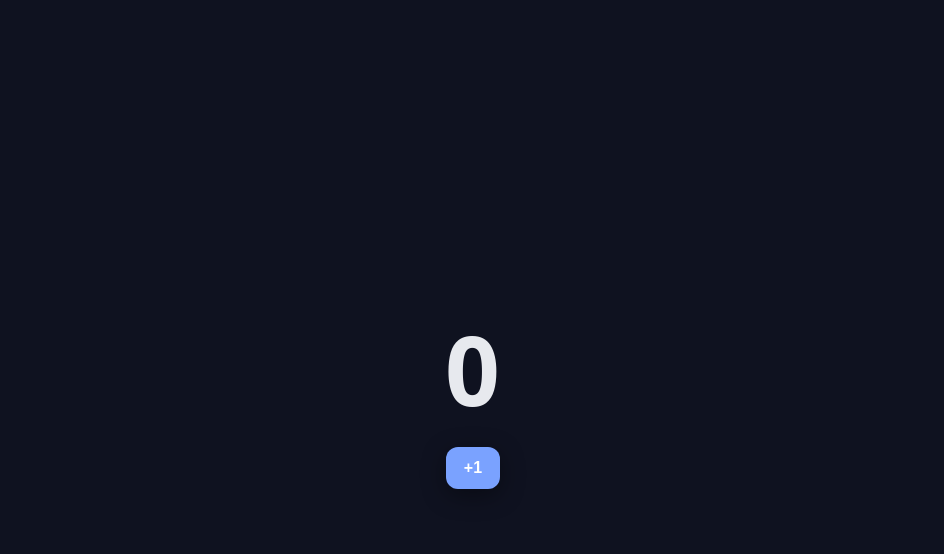
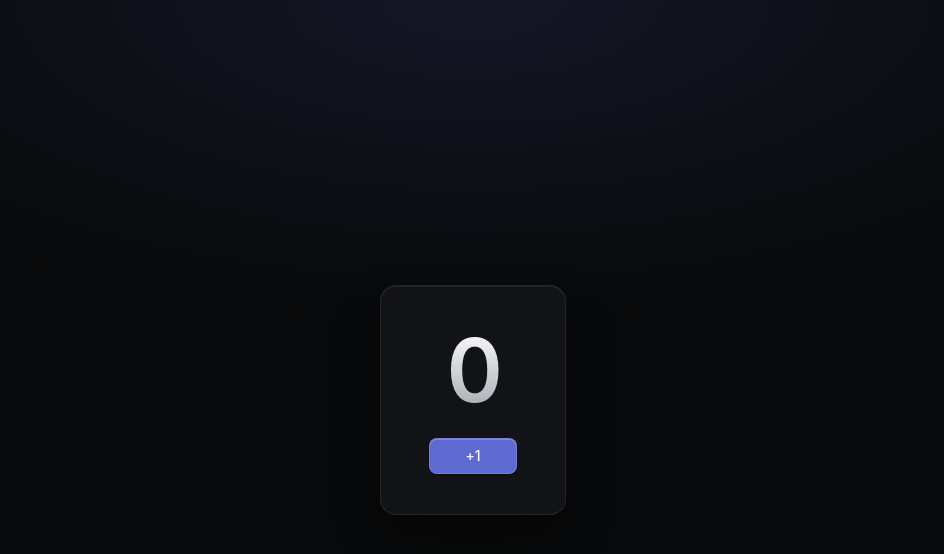
Before and after one commit to outslept/domlet, a website with bundled scripts: page public/index.html in a window 1280 px wide. Shown: the whole page, without its empty margins (167-1111 px from the left). Built offline with nearby package versions, Linux system fonts and the light colour scheme.

Commit message:
chore: improve css styling

```diff
--- a/public/index.html
+++ b/public/index.html
@@ -6,55 +6,130 @@
     <title>domlet counter</title>
     <style>
       :root {
-        --bg: #0f1220;
-        --fg: #e7e9ee;
-        --accent: #7aa2ff;
+        --bg: #08090a;
+        --surface: #121316;
+        --border: rgba(255, 255, 255, 0.08);
+        --fg: #f7f8f8;
+        --fg-muted: #8a8f98;
+        --btn-bg: #5e6ad2;
+        --btn-bg-hover: #6873dc;
+        --ease-out: cubic-bezier(0.23, 1, 0.32, 1);
       }
+
+      *,
+      *::before,
+      *::after {
+        box-sizing: border-box;
+      }
+
       html,
       body {
         height: 100%;
       }
+
       body {
         margin: 0;
         display: grid;
         place-items: center;
         min-height: 100svh;
-        background: var(--bg);
+        background-color: var(--bg);
+        background-image: radial-gradient(
+          ellipse 60% 40% at 50% 0%,
+          rgba(94, 106, 210, 0.14),
+          transparent
+        );
         color: var(--fg);
         font:
-          16px/1.2 ui-sans-serif,
+          14px/1.4 "Inter",
+          ui-sans-serif,
           system-ui,
           -apple-system,
-          Segoe UI,
+          BlinkMacSystemFont,
+          "Segoe UI",
           Roboto,
-          Inter,
           sans-serif;
+        -webkit-font-smoothing: antialiased;
+        -moz-osx-font-smoothing: grayscale;
       }
+
       .wrap {
         display: grid;
         place-items: center;
-        gap: 20px;
+        gap: 24px;
+        padding: 40px 48px;
+        border-radius: 16px;
+        background: var(--surface);
+        border: 1px solid var(--border);
+        box-shadow:
+          inset 0 1px 0 rgba(255, 255, 255, 0.06),
+          0 20px 48px -12px rgba(0, 0, 0, 0.6);
         text-align: center;
+        user-select: none;
       }
+
       .value {
-        font-size: clamp(48px, 12vw, 96px);
-        font-weight: 900;
-        letter-spacing: 1px;
+        font-size: clamp(56px, 10vw, 88px);
+        font-weight: 600;
+        line-height: 1;
+        letter-spacing: -0.04em;
+        font-variant-numeric: tabular-nums;
+        background: linear-gradient(180deg, #ffffff 0%, #a4a8b0 100%);
+        -webkit-background-clip: text;
+        background-clip: text;
+        color: transparent;
       }
+
       .btn {
         appearance: none;
-        border: 0;
-        padding: 12px 18px;
-        border-radius: 12px;
+        display: inline-flex;
+        align-items: center;
+        justify-content: center;
+        min-width: 88px;
+        height: 36px;
+        padding: 0 16px;
+        border-radius: 8px;
+        border: 1px solid rgba(255, 255, 255, 0.14);
+        background: var(--btn-bg);
+        color: #fff;
+        font: inherit;
+        font-weight: 500;
+        letter-spacing: -0.01em;
         cursor: pointer;
-        background: var(--accent);
-        color: #fff;
-        font-weight: 700;
-        font-size: 16px;
-        box-shadow: 0 6px 24px #0006;
+        touch-action: manipulation;
+        box-shadow:
+          inset 0 1px 0 rgba(255, 255, 255, 0.22),
+          0 1px 2px rgba(0, 0, 0, 0.4);
+        transition:
+          transform 140ms var(--ease-out),
+          background-color 140ms ease,
+          border-color 140ms ease;
       }
+
+      @media (hover: hover) and (pointer: fine) {
+        .btn:hover {
+          background: var(--btn-bg-hover);
+          border-color: rgba(255, 255, 255, 0.22);
+        }
+      }
+
       .btn:active {
-        transform: translateY(1px);
+        transform: scale(0.97);
+      }
+
+      .btn:focus-visible {
+        outline: 2px solid var(--btn-bg-hover);
+        outline-offset: 2px;
+      }
+
+      @media (prefers-reduced-motion: reduce) {
+        .btn {
+          transition:
+            background-color 140ms ease,
+            border-color 140ms ease;
+        }
+        .btn:active {
+          transform: none;
+        }
       }
     </style>
   </head>
```
